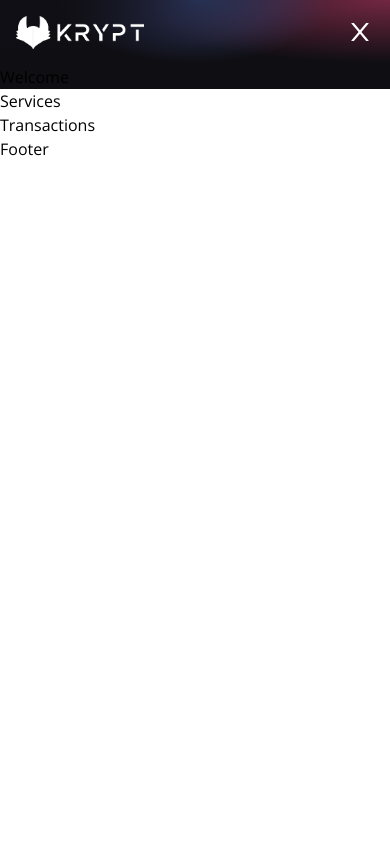
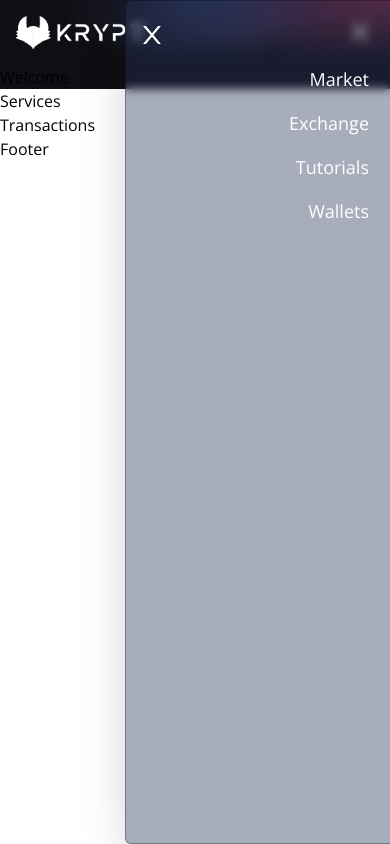
Before and after one commit to shankachu/shankrypt, a React (Vite) app in the folder client/: page / in a window 390 px wide. Both pictures are taken after a click on the icon 360 px from the left and 32 px from the top of the page. Built offline with nearby package versions, Linux system fonts and the light colour scheme.

Commit message:
style the navigation bar

```diff
--- a/client/src/components/Navbar.jsx
+++ b/client/src/components/Navbar.jsx
@@ -33,6 +33,19 @@
                 {toggleMenu
                 ? <AiOutlineClose fontSize={28} className="text-white md:hidden cursor-pointer" onClick={() => setToggleMenu(false)} />
                 : <HiMenuAlt4 fontSize={28} className="text-white md:hidden cursor-pointer" onClick={() => setToggleMenu(true)} />}
+
+                {/* Mobile menu */}
+                {toggleMenu && (
+                    <ul className="z-10 fixed -top-0 -right-2 p-3 w-[70vw] h-screen shadow-2xl md:hidden list-none
+                    flex flex-col justify-start items-end rounded-md blue-glassmorphism text-white animate-slide-in">
+                        <li className="text-xl w-full my-2">
+                            <AiOutlineClose fontSize={28} className="text-white md:hidden cursor-pointer" onClick={() => setToggleMenu(false)} />
+                        </li>
+                        {titles.map((item, index) => (
+                            <NavbarItem key={item+index} title={item} classProps="my-2 text-lg" />
+                        ))}
+                    </ul>
+                )}
             </div>
         </nav>
     );
```
